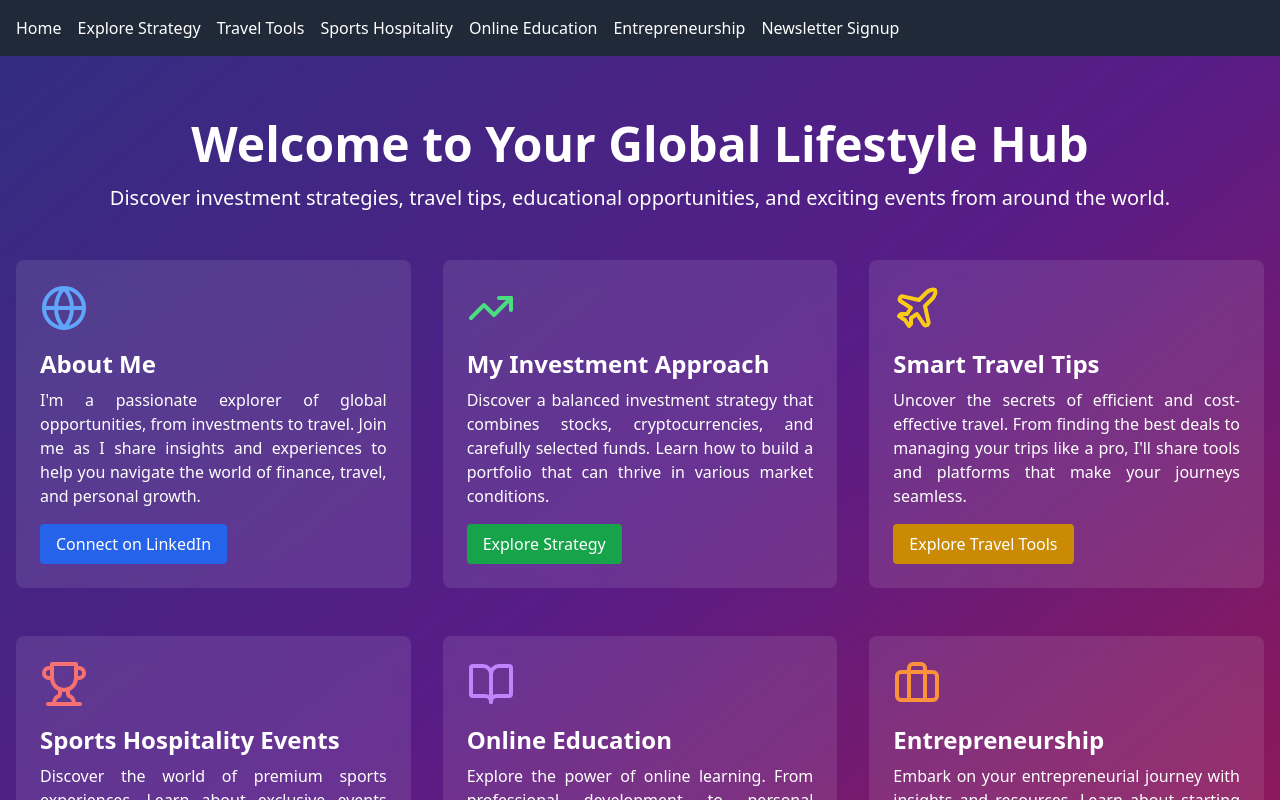
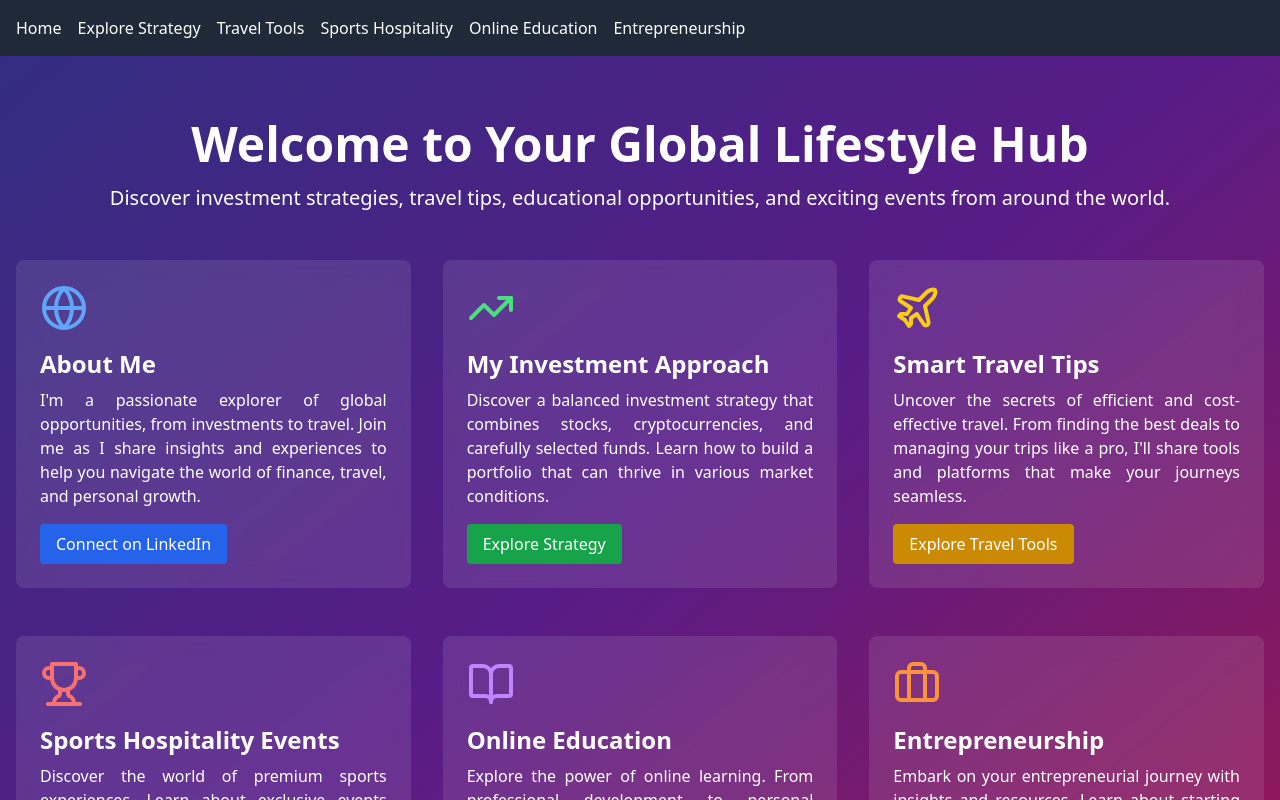
Before and after one commit to VikXNebu/Personal_Webpage, a React (Vite) app: page / in a window 1280 px wide. Shown: the top 800 px of the page. Built offline with nearby package versions, Linux system fonts and the light colour scheme.

Commit message:
Update Navigation.jsx

```diff
--- a/src/components/Navigation.jsx
+++ b/src/components/Navigation.jsx
@@ -11,7 +11,6 @@ const Navigation = () => {
         <li><Link to="/sports-hospitality" className="hover:text-blue-300">Sports Hospitality</Link></li>
         <li><Link to="/online-education" className="hover:text-blue-300">Online Education</Link></li>
         <li><Link to="/entrepreneurship" className="hover:text-blue-300">Entrepreneurship</Link></li>
-        <li><Link to="/newsletter-signup" className="hover:text-blue-300">Newsletter Signup</Link></li>
       </ul>
     </nav>
   );
```
